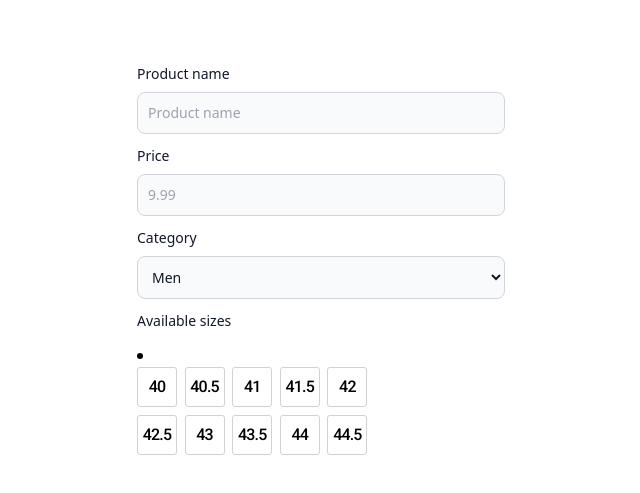
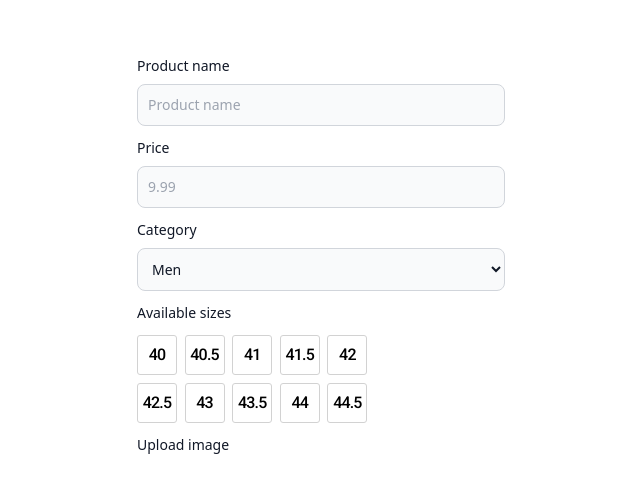
Before and after one commit to Fede2797/ecommerce-frontend, a React (Vite) app: page /admin/upload in a window 1280 px wide. Shown: the part 141-634 px from the top of the page, without its empty margins (319-959 px from the left). Built offline with nearby package versions, Linux system fonts and the light colour scheme.

Commit message:
Fixed sizes selection on upload

```diff
--- a/src/pages/UploadPage.tsx
+++ b/src/pages/UploadPage.tsx
@@ -41,7 +41,6 @@ const kidsSizes = [
 const SizeButton = ({size, toggleSizeAvailability}: {size: SyzeType, toggleSizeAvailability: ( sizeNumber: number) => void}) => {
 
   return (<button
-    key={size.size}
     className={`w-10 h-10 flex justify-center items-center text-center rounded-[3px] border-[#D2D2D2] border-[1px] font-roboto font-normal tracking-tighter cursor-pointer duration-200
     ${
       size.available
@@ -50,7 +49,6 @@ const SizeButton = ({size, toggleSizeAvailability}: {size: SyzeType, toggleSizeA
     }
     `}
     onClick={ () => toggleSizeAvailability(size.size) }
-    disabled={ size.available ? false : true }
   >
     {size.size}
   </button>);
@@ -79,8 +77,8 @@ export const UploadPage = () => {
     setSizes(updatedSizes);
   }
 
-  const handleSubmit = () => {
-
+  const handleSubmit = (event: React.FormEvent<HTMLFormElement>) => {
+    event.preventDefault()
   }
 
   const handleChange = (e: React.ChangeEvent<HTMLSelectElement>) => {
@@ -99,7 +97,6 @@ export const UploadPage = () => {
               type="text"
               id="product_name"
               className="bg-gray-50 border border-gray-300 text-gray-900 text-sm rounded-lg focus:ring-blue-500 focus:border-blue-500 block w-full p-2.5" placeholder="Product name"
-              required
             />
         </div>
         <div>
@@ -108,7 +105,6 @@ export const UploadPage = () => {
               type="text"
               id="product_price"
               className="bg-gray-50 border border-gray-300 text-gray-900 text-sm rounded-lg focus:ring-blue-500 focus:border-blue-500 block w-full p-2.5" placeholder="9.99"
-              required
             />
         </div>
         <div>
@@ -119,22 +115,28 @@ export const UploadPage = () => {
             value={category}
             onChange={handleChange}
           >
-            <option value="men" selected>Men</option>
+            <option value="men">Men</option>
             <option value="women">Woman</option>
             <option value="kids">Kids</option>
           </select>
         </div>
         <div>
           <label className="block mb-2 text-sm font-medium text-gray-900 ">Available sizes</label>
-          <li className="mt-3">
-            <div className="max-w-[230px] grid grid-cols-5 grid-rows-2 gap-2">
-              {
-                sizes.map( size => (
-                  <SizeButton size={size} toggleSizeAvailability={toggleSizeAvailability} />
-                ))
-              }
-            </div>
+          <li className="mt-3 max-w-[230px] grid grid-cols-5 grid-rows-2 gap-2">
+            {
+              sizes.map( size => (
+                <SizeButton
+                  key={`${size.size}`}
+                  size={size}
+                  toggleSizeAvailability={toggleSizeAvailability}
+                />
+              ))
+            }
           </li>
+        </div>
+        <div>
+            <label className="block mb-2 text-sm font-medium text-gray-900">Upload image</label>
+
         </div>
       </form>
     </div>
```
